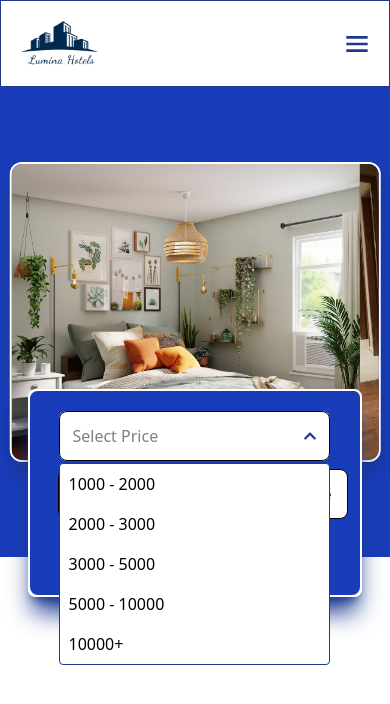
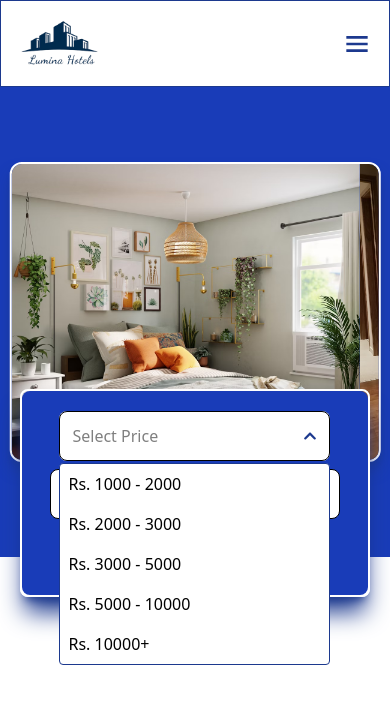
Before and after one commit to fadi-khan/hotel-reservation, a Next.js app: page / in a window 390 px wide. Both pictures are taken after a click on the element 194 px from the left and 436 px from the top of the page. Shown: the top 704 px of the page. Built offline with nearby package versions, Linux system fonts and the light colour scheme.

Commit message:
fix some styling in SearchBox

```diff
--- a/src/components/home/SearchBox.tsx
+++ b/src/components/home/SearchBox.tsx
@@ -27,14 +27,15 @@ export const SearchBox = () => {
 
             <div className={`${isOpen ? " z-50" : "z-30"} relative bg-white  rounded-lg  mb-2 lg:mb-0  `}>
                <div className="flex items-center border p-3 rounded-lg lg:max-w-[300px] justify-between" onClick={() => setIsOpen(!isOpen)}>
-                <input className="focus:border-none border-none cursor-pointer outline-none" type="text" placeholder="Select Price"  value={startPrice!==0 && endPrice!==0 ? startPrice + " - " + endPrice : ""}/>
+                <input className="font-medium focus:border-none border-none cursor-pointer outline-none" type="text" placeholder="Select Price"
+                value={startPrice!==0 && endPrice!==0 ? startPrice !== endPrice ? "Rs. " + startPrice + " - " + endPrice : "Rs. 10000+ "  : ""}/>
                 {!isOpen ? <FaChevronDown className="cursor-pointer text-blue-900" size={14} /> : <FaChevronUp className="cursor-pointer text-blue-900" size={14} /> }
                </div>
                <div className={`z-50 absolute  mt-0.5 left-0  w-full  border border-blue-900 rounded   bg-white cursor-pointer ${isOpen ? "block" : "hidden"}`}>
                 {
                     Object.values(Pricelist)?.map((price) => (
                         <div className=" p-2 hover:bg-blue-900  hover:text-white font-medium   "onClick={() => handlePriceClick(price)}  key={price}>
-                            {price}
+                            {"Rs. "+ price}
                         </div>
                     ))
                 }
@@ -43,7 +44,7 @@ export const SearchBox = () => {
             <div className={`${isOpen ? " z-30" : "z-50"}`}>
                 <DatePicker
                 selected={startDate}
-                className="border lg:mb-0 mb-2 lg:w-fit w-full cursor-pointer bg-white focus:border-blue-600 focus:border-4 border-black  py-3 rounded-lg text-black lg:min-w-[300px]  lg:px-3 flex justify-center"
+                className="border lg:mb-0 mb-2 lg:w-fit  font-medium cursor-pointer bg-white focus:border-blue-600 focus:border-4 border-black px-2 py-3 rounded-lg text-black lg:min-w-[300px]  lg:px-3 flex justify-center"
                 calendarClassName=" shadow-xl rounded-full "
                 dayClassName={() => "cursor-pointer hover:text-white hover:bg-blue-900 rounded-full"}
                 wrapperClassName=""
@@ -80,7 +81,8 @@ export const SearchBox = () => {
                 }
             />
             </div>
-            <input type="button" value="Search" className="bg-white cursor-pointer text-blue-900 font-bold border border-white  h-[48px] px-6  rounded-lg"/>
+            <input type="button" value="Search" className="
+            hover:bg-blue-900 hover:text-white hover:border-white hover:border-2 bg-white cursor-pointer text-blue-900 font-bold border border-white  h-[48px] px-6  rounded-lg"/>
 
         </div>
     );
```
